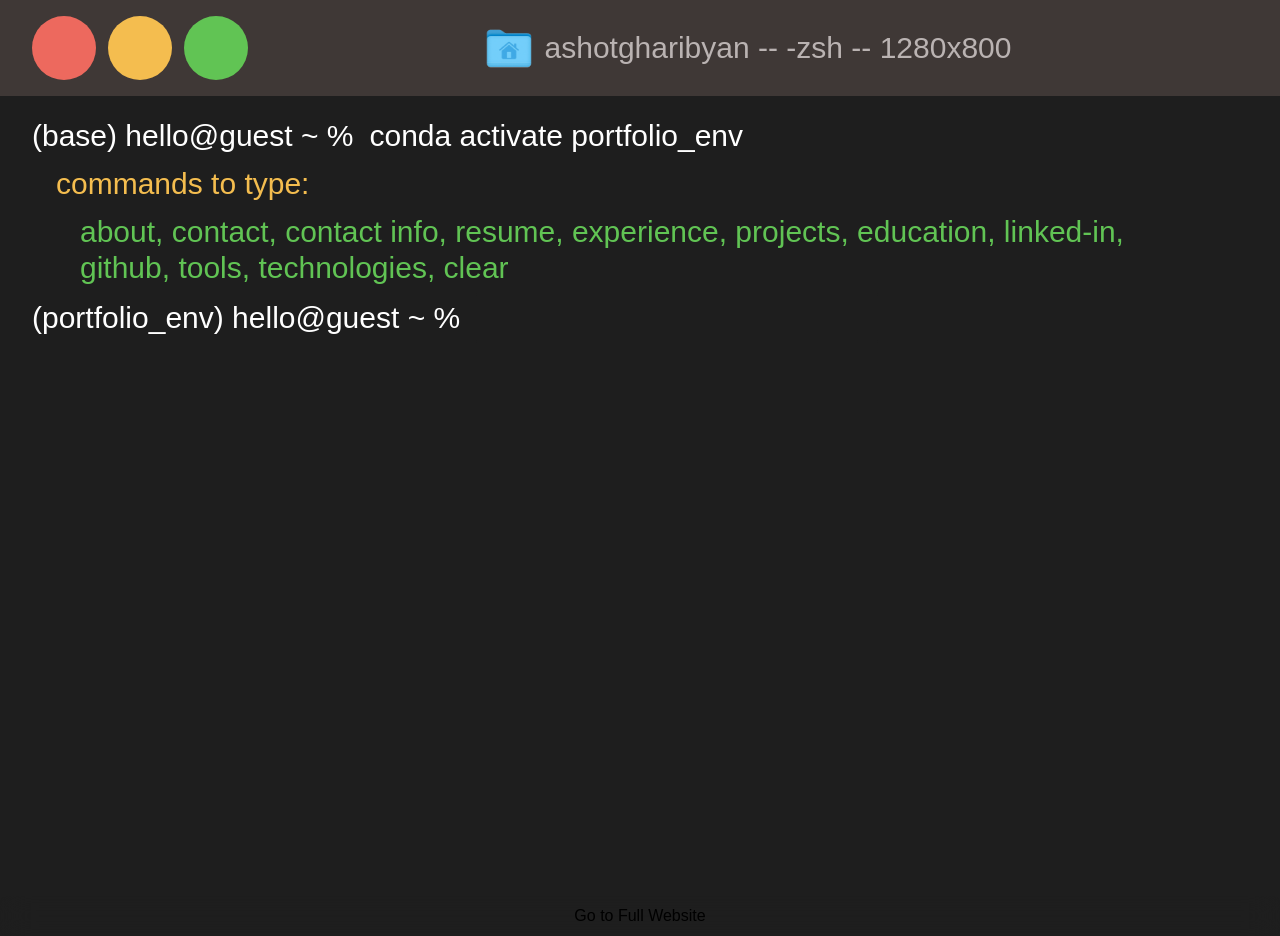
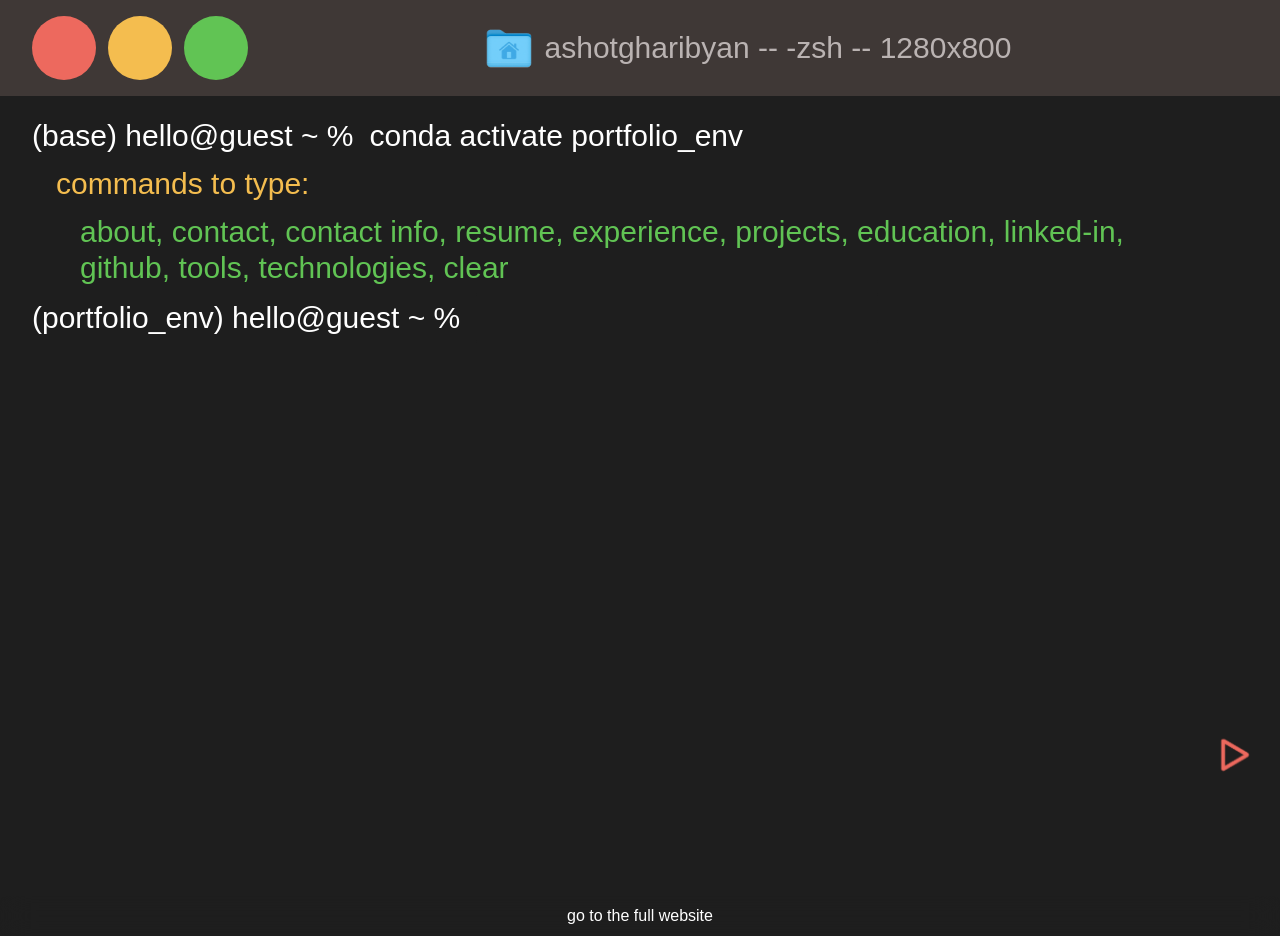
Before and after one commit to ashgharibyan/ashgharibyan-portfolio, a React (Vite) app in the folder frontend/: page /terminal in a window 1280 px wide. Built offline with nearby package versions, Linux system fonts and the light colour scheme; a web font is replaced by a local one.

Commit message:
added back to full button also added not found page

```diff
--- a/frontend/src/assets/images/index.js
+++ b/frontend/src/assets/images/index.js
@@ -2,5 +2,6 @@ import apiofapis from "./apiofapis.jpg";
 import newssavant from "./newssavant.jpg";
 import rps from "./rps.jpg";
 import tapcount from "./tapcount.jpg";
-
-export { apiofapis, newssavant, rps, tapcount };
+import terminalButton from "./terminal-button.png";
+import back from "./back.png";
+export { apiofapis, newssavant, rps, tapcount, terminalButton, back };
--- /dev/null
+++ b/frontend/src/components/GoBack.jsx
@@ -0,0 +1,14 @@
+import React from "react";
+import "../full/css/terminalButton.css";
+import { back } from "../assets/images/index";
+import { Link } from "react-router-dom";
+
+const GoBack = () => {
+    return (
+        <Link to="/" className="topRightButton">
+            <img src={back} alt="Back Button" />
+        </Link>
+    );
+};
+
+export default GoBack;
--- a/frontend/src/components/NotFound.jsx
+++ b/frontend/src/components/NotFound.jsx
@@ -1,7 +1,16 @@
 import React from "react";
+import "../full/css/notFound.css";
 
 const NotFound = () => {
-    return <div>NotFound</div>;
+    return (
+        <div className="not-found-container">
+            <div className="not-found-content">
+                <h1>404</h1>
+                <p>Oops! Page not found.</p>
+                <a href="/">Go Home</a>
+            </div>
+        </div>
+    );
 };
 
 export default NotFound;
--- a/frontend/src/full/Full.jsx
+++ b/frontend/src/full/Full.jsx
@@ -1,9 +1,11 @@
 import { FullProvider } from "../contexts/FullContext";
 import FullContent from "./FullContent";
+import TerminalButton from "./components/TerminalButton";
 
 const Full = () => {
     return (
         <FullProvider>
+            <TerminalButton />
             <FullContent />
         </FullProvider>
     );
--- /dev/null
+++ b/frontend/src/full/components/TerminalButton.jsx
@@ -0,0 +1,14 @@
+import React from "react";
+import "../css/terminalButton.css";
+import { terminalButton } from "../../assets/images/index";
+import { Link } from "react-router-dom";
+
+const TerminalButton = () => {
+    return (
+        <Link to="/terminal" className="topRightButton">
+            <img src={terminalButton} alt="Terminal Button" />
+        </Link>
+    );
+};
+
+export default TerminalButton;
--- /dev/null
+++ b/frontend/src/full/css/notFound.css
@@ -0,0 +1,43 @@
+.not-found-container {
+    display: flex;
+    justify-content: center;
+    align-items: center;
+    height: 100vh;
+    background-color: #f7f7f7;
+}
+
+.not-found-content {
+    text-align: center;
+    border: 1px solid #e0e0e0;
+    padding: 40px 60px;
+    background-color: #fff;
+    box-shadow: 0px 0px 10px rgba(0, 0, 0, 0.1);
+}
+
+.not-found-content h1 {
+    font-size: 96px;
+    margin-bottom: 20px;
+    color: #333;
+}
+
+.not-found-content p {
+    font-size: 20px;
+    margin-bottom: 30px;
+    color: #777;
+}
+
+.not-found-content a {
+    display: inline-block;
+    padding: 10px 20px;
+    font-size: 16px;
+    text-decoration: none;
+    border-radius: 4px;
+    background-color: #000000;
+    color: #fff;
+    transition: background-color 0.3s;
+}
+
+.not-found-content a:hover {
+    background-color: #5d5d5d;
+    color: #ffffff;
+}
--- /dev/null
+++ b/frontend/src/full/css/terminalButton.css
@@ -0,0 +1,15 @@
+/* TopRightButton.css */
+.topRightButton {
+    position: fixed; /* Keeps the button fixed on the screen */
+    bottom: 20px; /* Distance from the top */
+    right: 20px; /* Distance from the right */
+    z-index: 1000; /* Ensures the button is on top of other elements */
+    border: none; /* Removes default button border */
+    background: none; /* Removes default button background */
+    cursor: pointer; /* Changes the cursor to a hand when hovering over the button */
+}
+
+.topRightButton img {
+    width: 50px; /* Adjust based on your image size */
+    height: 50px; /* Adjust based on your image size */
+}
--- a/frontend/src/full/sections/FullFooter.jsx
+++ b/frontend/src/full/sections/FullFooter.jsx
@@ -1,10 +1,17 @@
 import React from "react";
 import { fullLinksMaterials } from "../../constants";
+import { Link } from "react-router-dom";
 
 const FullFooter = () => {
     return (
         <footer className="bg-black py-6 text-white">
-            <div className="flex items-center justify-between gap-2 px-10 text-lg md:flex-col md:text-base sm:text-sm">
+            <div className=" bg-green-500  py-3 text-center text-black">
+                <Link to="/terminal" className="">
+                    check out the terminal version of the portfolio
+                </Link>
+            </div>
+
+            <div className="flex items-center justify-between gap-2 px-10 py-6 text-lg md:flex-col md:text-base sm:text-sm">
                 <div className="text-center">
                     <h2 className=" font-bold">Ashot Gharibyan</h2>
                     <p className="">Full Stack Developer</p>
--- a/frontend/src/sections/Footer.jsx
+++ b/frontend/src/sections/Footer.jsx
@@ -2,8 +2,8 @@ import { Link } from "react-router-dom";
 
 const Footer = () => {
     return (
-        <footer className="flex items-center justify-center gap-2 p-2">
-            <Link to="/full">Go to Full Website</Link>
+        <footer className="gap-2 p-2 text-center text-white">
+            <Link to="/">go to the full website</Link>
         </footer>
     );
 };
--- a/frontend/src/sections/Terminal.jsx
+++ b/frontend/src/sections/Terminal.jsx
@@ -8,9 +8,16 @@ import {
     Demo,
     Result,
 } from "../sections/sections.js";
+import { useLocation } from "react-router-dom";
+import GoBack from "../components/GoBack";
 
 const Terminal = () => {
     const [showCommandLine, setShowCommandLine] = useState(false);
+    const location = useLocation();
+
+    useEffect(() => {
+        window.scrollTo(0, 0);
+    }, [location.pathname]);
 
     //delay Command Line
     useEffect(() => {
@@ -22,6 +29,7 @@ const Terminal = () => {
 
     return (
         <InputProvider>
+            <GoBack />
             <div className="bg-[#1e1e1e]">
                 <main>
                     <section className="bg-[#3F3836] px-8 py-4 text-3xl text-[#BAB3B2]">
```
Also changed, not shown: frontend/src/assets/images/back.png (added), frontend/src/assets/images/terminal-button.png (added).
